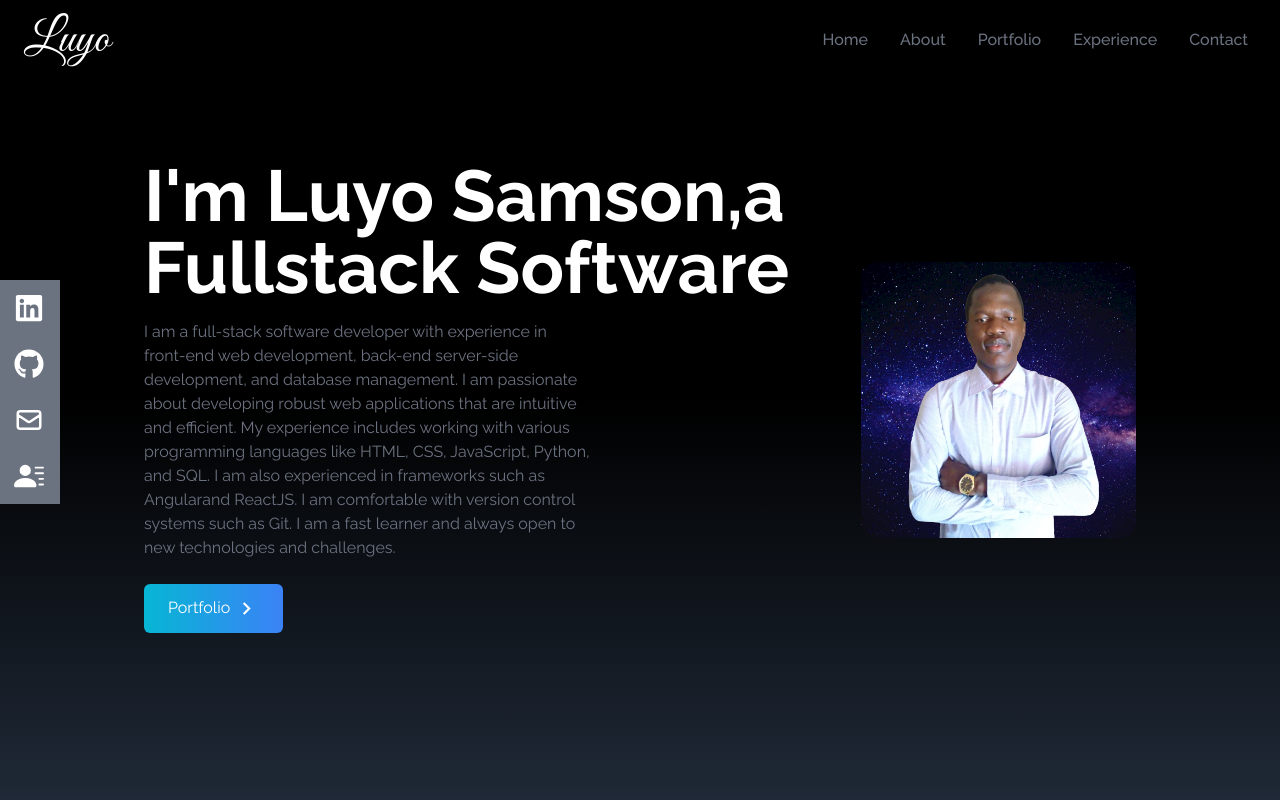
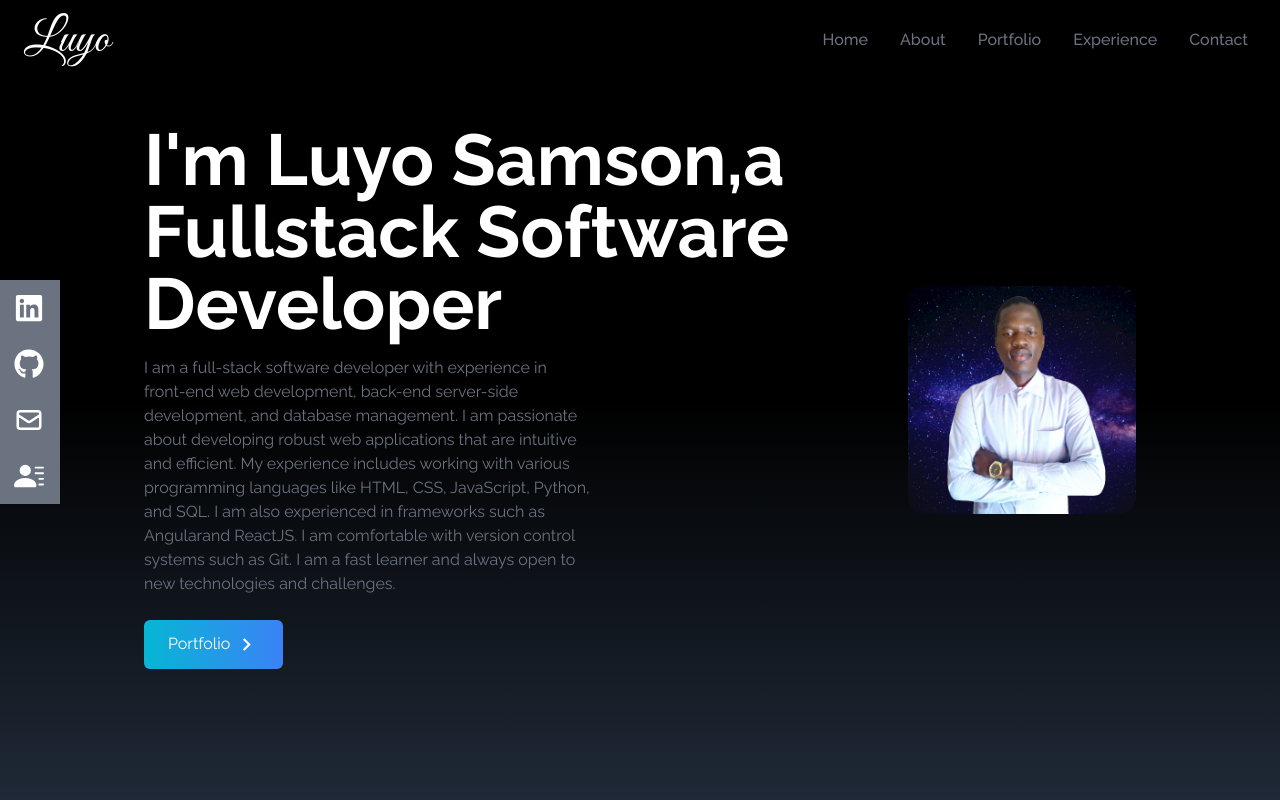
Before and after one commit to luyosamson/Portfolio-website, a React (Create React App) app: page / in a window 1280 px wide. Shown: the top 800 px of the page. Built offline with nearby package versions, Linux system fonts and the light colour scheme.

Commit message:
Change title

```diff
--- a/src/components/Home.jsx
+++ b/src/components/Home.jsx
@@ -13,7 +13,7 @@ const Home = () => {
         justify-center h-full px-4 md:flex-row'>
             <div className='flex flex-col justify-center h-full'>
                 <h4 className='text-2xl sm:text-7xl font-bold text-white  animate-fade-in duration-500 delay-100'>
-                    I'm Luyo Samson,a Fullstack Software
+                    I'm Luyo Samson,a Fullstack Software Developer
                 </h4>
                 <p className='text-gray-500 py-4 max-w-md'>
             I am a full-stack software developer with experience in front-end web development, back-end server-side development, and database management. I am passionate about developing robust web applications that are intuitive and efficient. My experience includes working with various programming languages like HTML, CSS, JavaScript, Python, and SQL. I am also experienced in frameworks such as Angularand ReactJS.
```
